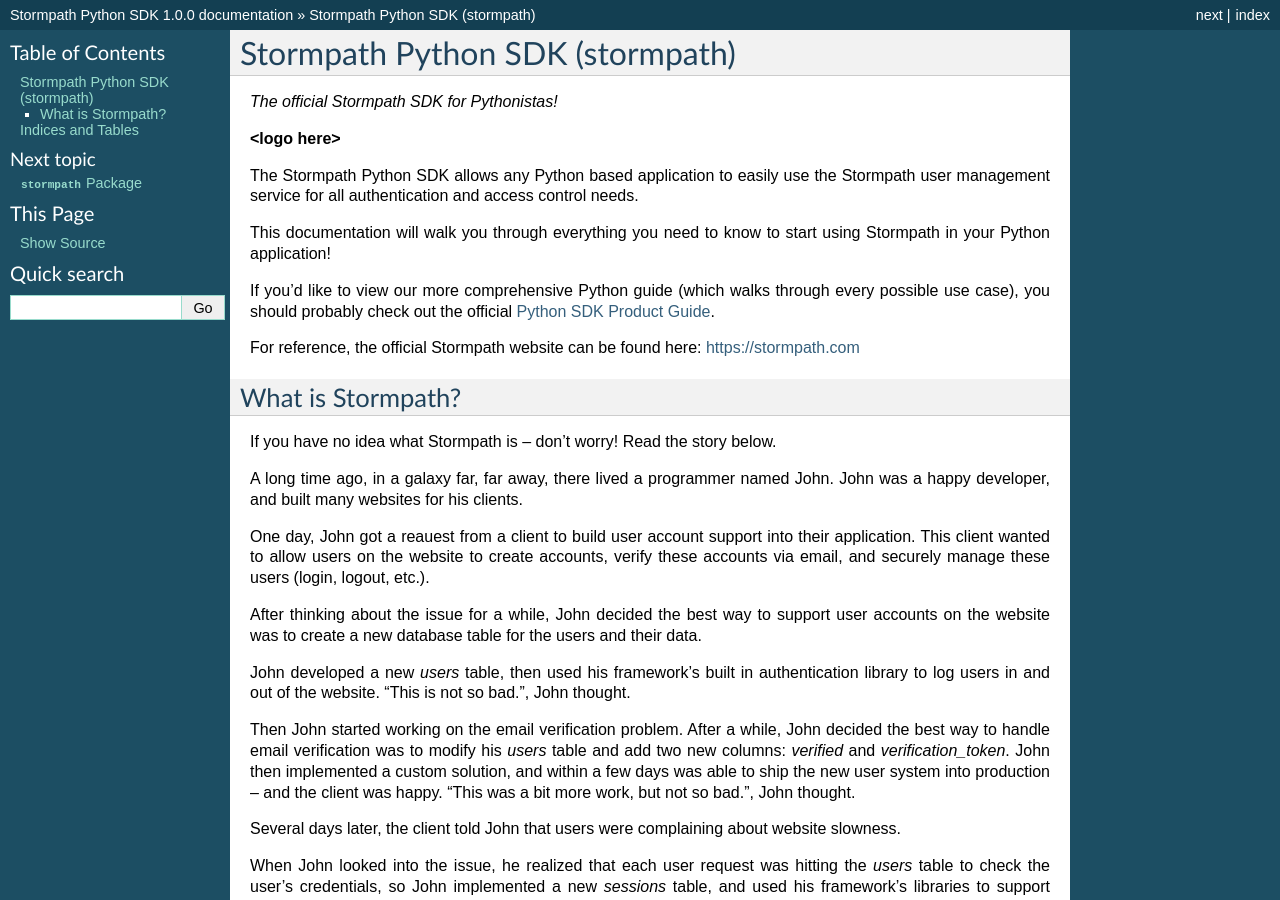
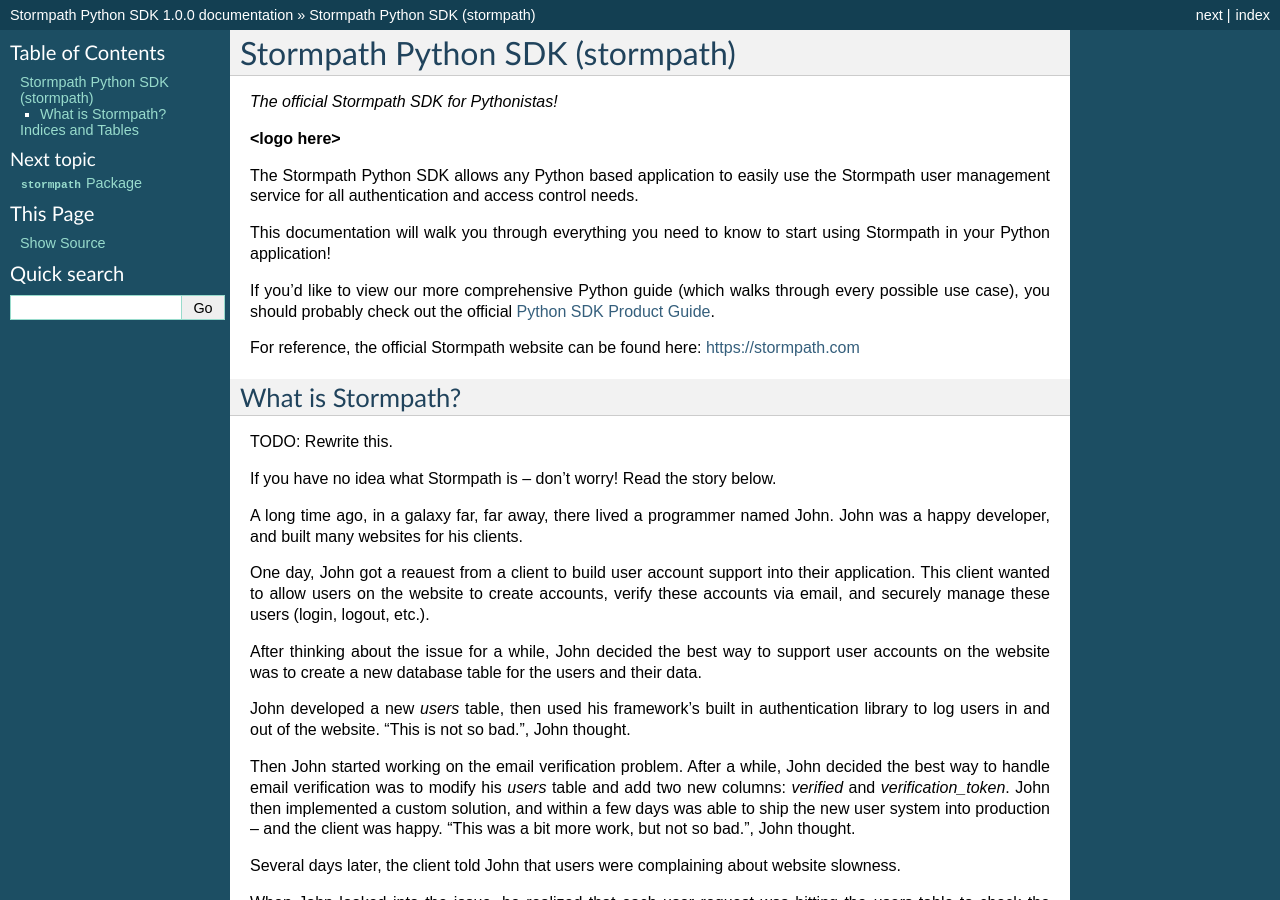
Before and after one commit to stormpath/stormpath-sdk-python, a Sphinx documentation site: the page built from docs/index.rst, in a window 1280 px wide and 900 px high. Built offline with Sphinx 7.4.7, drawn with Linux system fonts in a browser that asks for light colours.

Commit message:
Adding TODO.

```diff
--- a/docs/index.rst
+++ b/docs/index.rst
@@ -21,6 +21,8 @@
 
 What is Stormpath?
 ------------------
+
+TODO: Rewrite this.
 
 If you have no idea what Stormpath is -- don't worry!  Read the story below.
 
```
